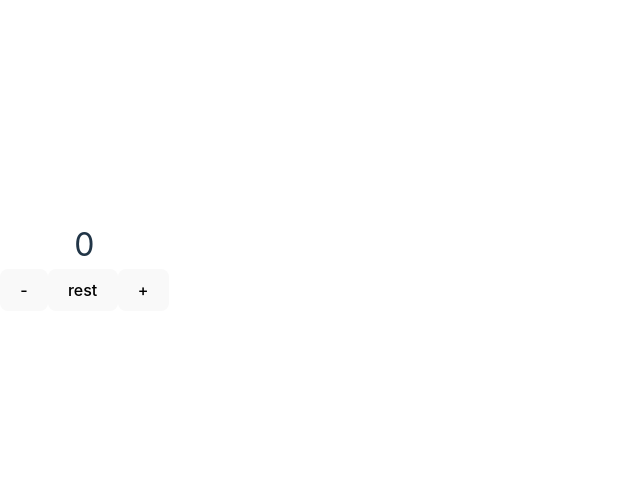
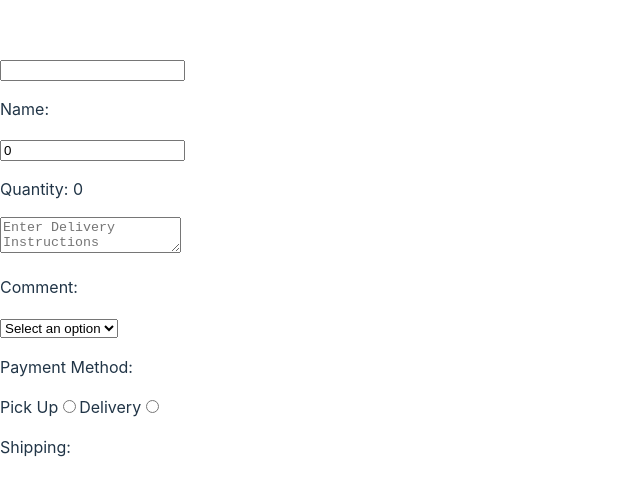
Before and after one commit to mostafafinal/Front-End-Tutorial, a React (Vite) app in the folder react/my-react-app/: page / in a window 1280 px wide. Shown: the part 134-630 px from the top of the page, without its empty margins (0-640 px from the left). Built offline with nearby package versions, Linux system fonts and the light colour scheme.

Commit message:
Learning React onChange Form

```diff
--- a/react/my-react-app/src/App.jsx
+++ b/react/my-react-app/src/App.jsx
@@ -4,12 +4,12 @@
 // import Card from "./components/card/card";
 // import List from "./components/list/food";
 // import Ouch from "./components/button";
-import Counter from "./components/counter/counter";
-
+// import Counter from "./components/counter/counter";
+import Form from "./components/form";
 function App() {
   return (
     <>
-      <Counter />
+      <Form />
     </>
   );
 }
--- /dev/null
+++ b/react/my-react-app/src/components/form.jsx
@@ -0,0 +1,54 @@
+import { useState } from "react";
+function Form() {
+  const [name, setName] = useState("");
+  const nameChangeHandler = (event) => setName(event.target.value);
+  const [quantity, setQuantity] = useState(0);
+  const quantityChangeHandler = (event) => setQuantity(event.target.value);
+  const [comment, setComment] = useState("");
+  const commentChangeHandler = (event) => setComment(event.target.value);
+  const [payment, setPayment] = useState("");
+  const paymentChangeHandler = (event) => setPayment(event.target.value);
+  const [shipping, setShipping] = useState("");
+  const shippingChangeHandler = (event) => setShipping(event.target.value);
+  return (
+    <form>
+      <input type="text" value={name} onChange={nameChangeHandler} />
+      <p>Name: {name}</p>
+      <input type="number" value={quantity} onChange={quantityChangeHandler} />
+      <p>Quantity: {quantity}</p>
+      <textarea
+        placeholder="Enter Delivery Instructions"
+        value={comment}
+        onChange={commentChangeHandler}></textarea>
+      <p>Comment: {comment}</p>
+      <select value={payment} onChange={paymentChangeHandler}>
+        <option value="" disabled hidden>
+          Select an option
+        </option>
+        <option value="Visa">Visa</option>
+        <option value="MasterCard">MasterCard</option>
+        <option value="GiftCard">GiftCard</option>
+      </select>
+      <p>Payment Method: {payment}</p>
+      <label htmlFor="pick">Pick Up</label>
+      <input
+        type="radio"
+        id="pick"
+        value="Pick Up"
+        checked={shipping === "Pick Up"}
+        onChange={shippingChangeHandler}
+      />
+      <label htmlFor="deliv">Delivery</label>
+      <input
+        type="radio"
+        id="deliv"
+        value="Delivery"
+        checked={shipping === "Delivery"}
+        onChange={shippingChangeHandler}
+      />
+      <p>Shipping: {shipping}</p>
+    </form>
+  );
+}
+
+export default Form;
```
